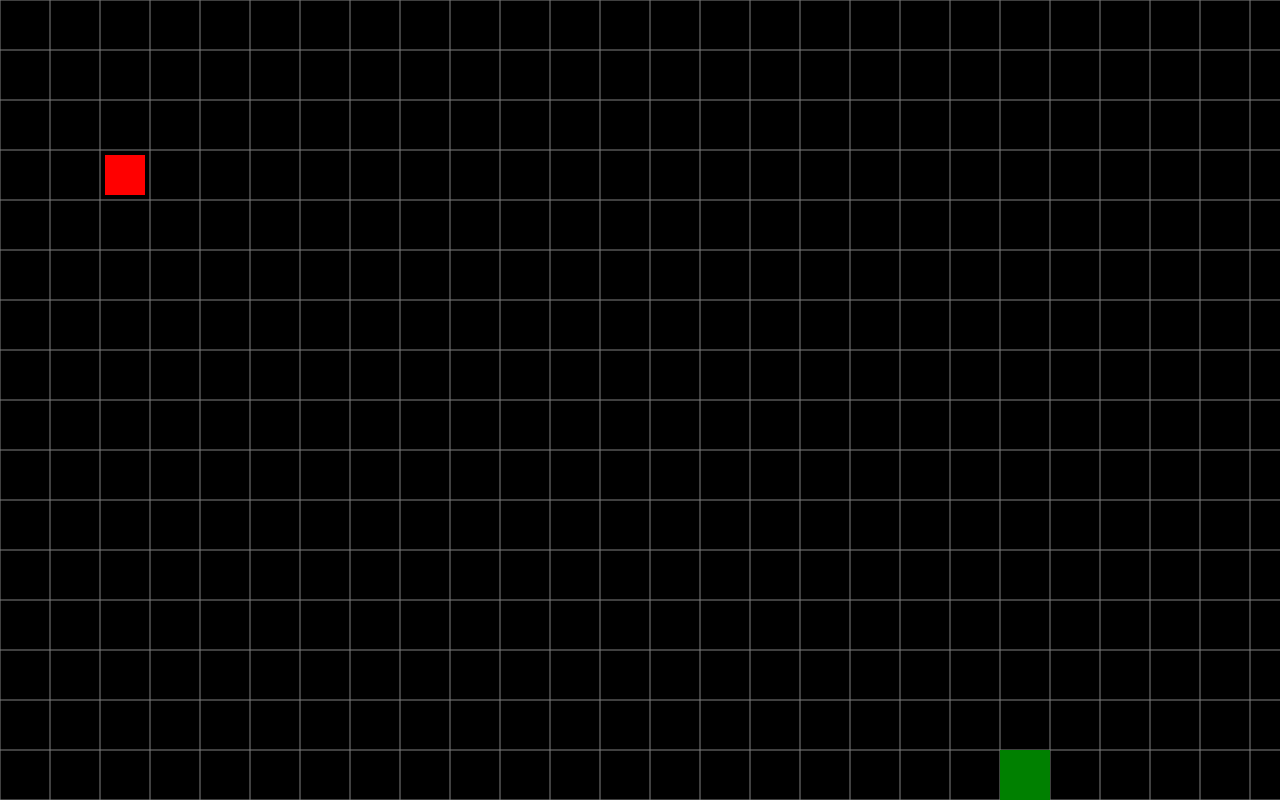
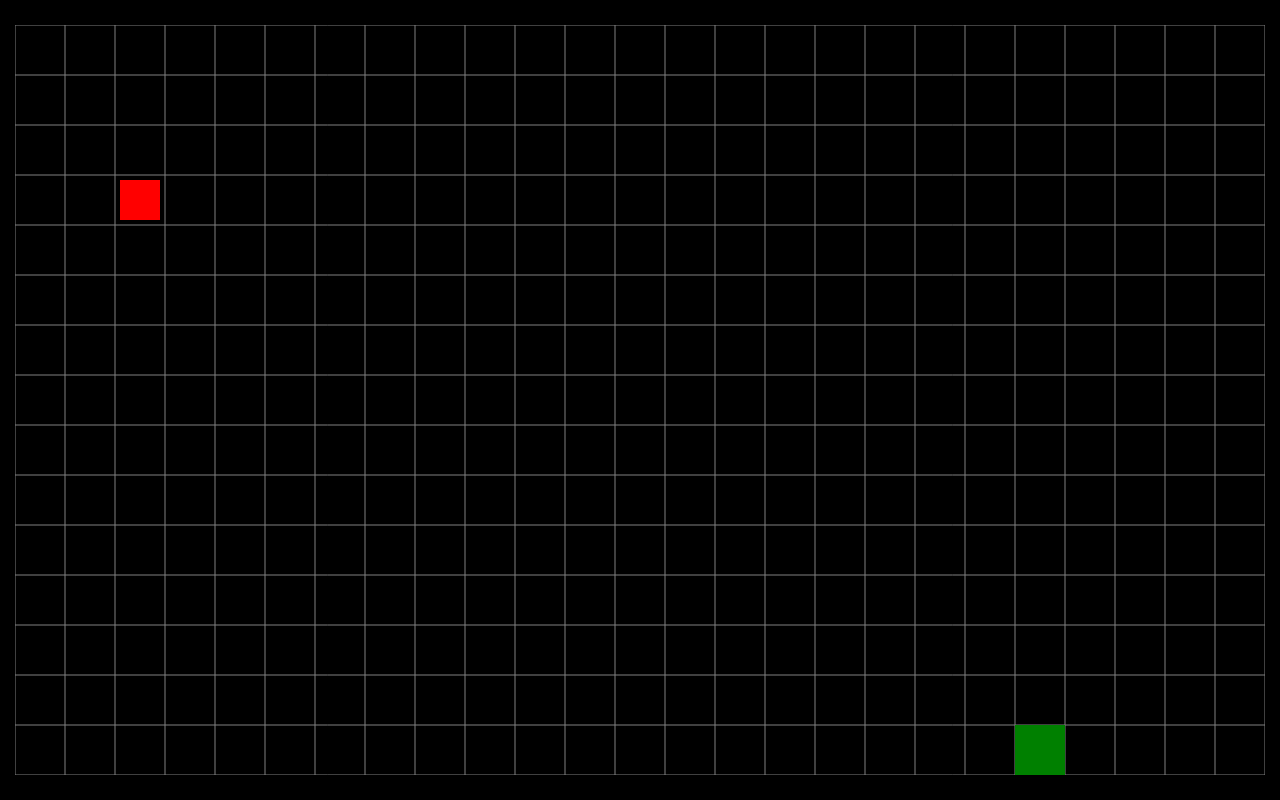
Before and after one commit to Si6gma/SnakeAI, a plain HTML site: page index.html in a window 1280 px wide. Drawn offline with Linux system fonts and the light colour scheme.

Commit message:
Optimised grid creater

```diff
--- a/index.html
+++ b/index.html
@@ -7,11 +7,18 @@
         <title>Snake Game</title>
         <script defer src="script.js"></script>
         <style>
+            body {
+                background-color: rgb(0, 0, 0);
+                display: flex;
+                justify-content: center;
+                align-items: center;
+                height: 100vh;
+                margin: 0;
+                overflow: hidden;
+            }
+
             #board {
-                background-color: #000;
-                position: absolute;
-                top: 0;
-                left: 0;
+                border: 2px solid rgb(0, 0, 0);
             }
         </style>
     </head>
--- a/script.js
+++ b/script.js
@@ -29,12 +29,15 @@ function startGame() {
 
     board = document.getElementById("board");
 
-    board.height = window.innerHeight;
-    board.width = window.innerWidth;
+    let borderSize = 2;  // Border width in pixels
+    board.height = Math.floor((window.innerHeight - borderSize * 2) / blockSize) * blockSize;
+    board.width = Math.floor((window.innerWidth - borderSize * 2) / blockSize) * blockSize;
 
     total_row = Math.floor(board.height / blockSize);
     total_col = Math.floor(board.width / blockSize);
 
+    console.log(`Window Size: ` + board.height + `:` + board.width);
+    console.log(`Grid Siz: ` + total_col + `:` + total_row);
     context = board.getContext("2d");
 
     // Randomly generate where snake starts
```
